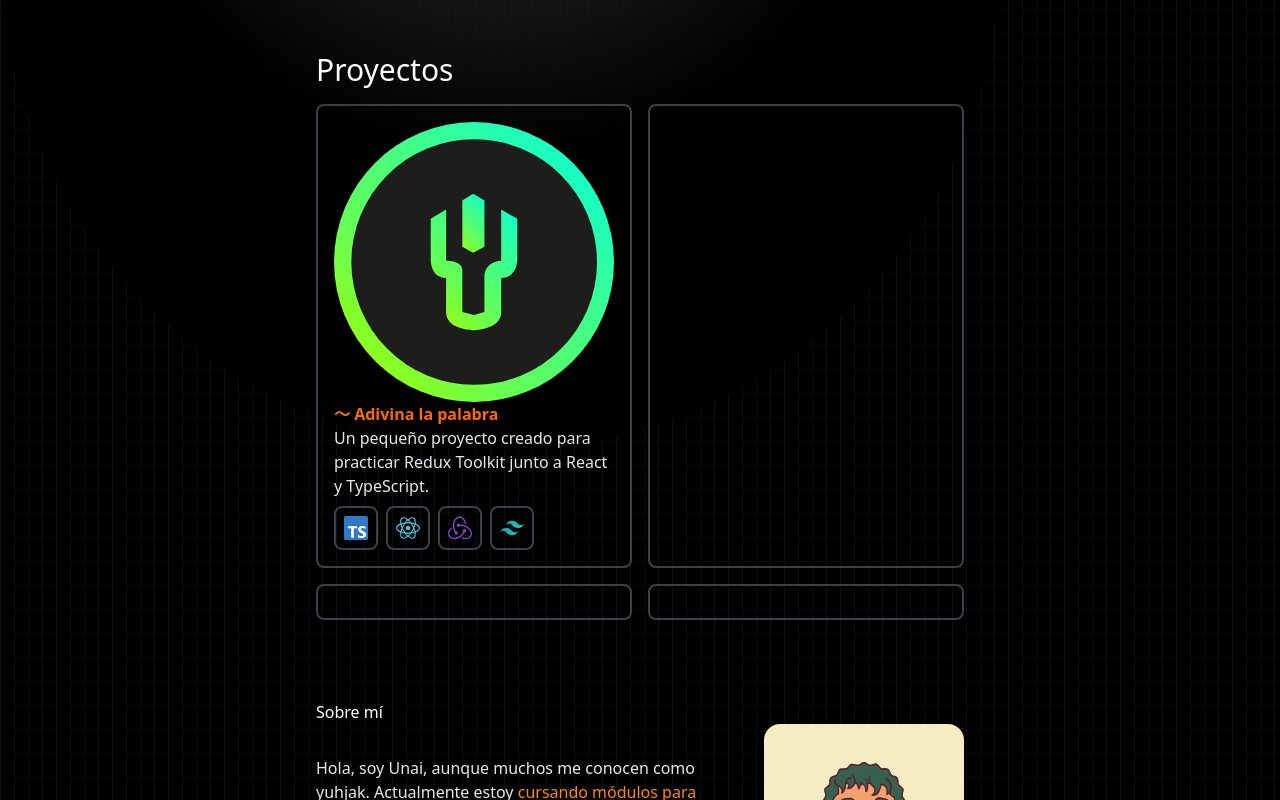
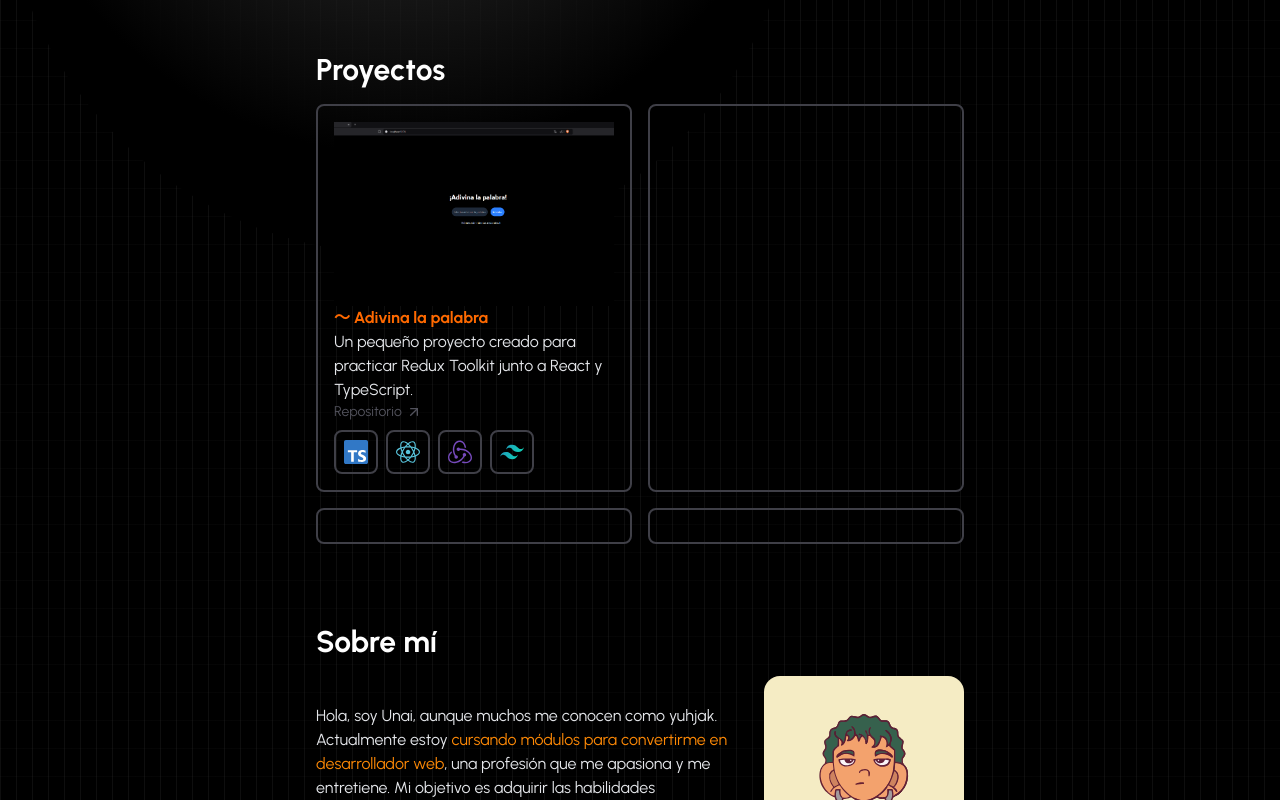
Before and after one commit to yuhjak25/yuhjak, a React (Vite) app: page / in a window 1280 px wide. Shown: the part 400-1200 px from the top of the page. Built offline with nearby package versions, Linux system fonts and the light colour scheme; what ldrs would draw is missing.

Commit message:
update styles and components; add Urbanist font, enhance header and section styles, and replace logo

```diff
--- a/index.html
+++ b/index.html
@@ -4,9 +4,11 @@
     <meta charset="UTF-8" />
     <link rel="icon" type="image/svg+xml" href="/vite.svg" />
     <meta name="viewport" content="width=device-width, initial-scale=1.0" />
+    <link rel="preconnect" href="https://fonts.googleapis.com" />
+    <link rel="preconnect" href="https://fonts.gstatic.com" crossorigin />
     <link
-      rel="stylesheet"
-      href="https://fonts.googleapis.com/css2?family=Varela+Round&display=swap" />
+      href="https://fonts.googleapis.com/css2?family=Geist:wght@100..900&family=Source+Code+Pro:ital,wght@0,200..900;1,200..900&family=Urbanist:ital,wght@0,100..900;1,100..900&display=swap"
+      rel="stylesheet" />
 
     <title>Vite + React + TS</title>
   </head>
--- a/src/App.tsx
+++ b/src/App.tsx
@@ -5,19 +5,18 @@ import SobreMi from './components/SobreMi'
 import FollowMe from './components/FollowMe'
 
 quantum.register()
-
 const App = () => {
   return (
     <>
-      <div className="relative h-full w-full bg-black">
+      <div className="relative h-full w-full bg-black overflow-hidden">
         <section className="mx-auto max-w-[696px] p-6 pb-12 relative z-10">
           <Header />
           <Proyectos />
           <SobreMi />
           <FollowMe />
         </section>
-        <div className="absolute bottom-0 left-0 right-0 top-0 bg-[linear-gradient(to_right,#4f4f4f2e_1px,transparent_1px),linear-gradient(to_bottom,#8080800a_1px,transparent_1px)] bg-[size:14px_24px]"></div>
-        <div className="absolute left-0 right-0 top-[-10%] h-[1000px] w-[1000px] rounded-full bg-[radial-gradient(circle_400px_at_50%_300px,#fbfbfb36,#000)]"></div>
+        <div className="absolute bottom-0 left-0 right-0 top-0 bg-[linear-gradient(to_right,#4f4f4f2e_1px,transparent_1px),linear-gradient(to_bottom,#8080800a_1px,transparent_1px)] bg-[size:14px_24px] sm:bg-[size:8px_14px] md:bg-[size:16px_28px]"></div>
+        <div className="absolute left-0 right-0 top-[-10%] h-[700px] w-[700px] rounded-full bg-[radial-gradient(circle_400px_at_50%_300px,#fbfbfb36,#000)] sm:h-[600px] sm:w-[600px] md:h-[800px] md:w-[800px]"></div>
       </div>
     </>
   )
--- a/src/components/FollowMe.tsx
+++ b/src/components/FollowMe.tsx
@@ -2,7 +2,7 @@ const FollowMe = () => {
   return (
     <div>
       <article className="pt-20 ">
-        <h3 className="text-zinc-700 flex items-center">Follow me</h3>
+        <h3 className="text-white flex items-center">Follow me</h3>
         <li className="text-orange-400 list-none flex items-center">
           <a
             href="https://discord.gg/Kt79Sf6CZp"
--- a/src/components/Header.tsx
+++ b/src/components/Header.tsx
@@ -3,7 +3,7 @@ const Header = () => {
     <div>
       <div className="flex items-center pb-4 pt-10">
         <h1 className="text-3xl text-orange-500 font-bold pr-2">Unai</h1>
-        <span className="text-1xl font-semibold text-zinc-500 hover:text-white transition-colors duration-300 ease-in-out">
+        <span className="text-1xl font-semibold text-zinc-600 hover:text-zinc-200 transition-colors duration-300 ease-in-out">
           ～ @yuhjak25
         </span>
       </div>
--- a/src/components/Proyectos.tsx
+++ b/src/components/Proyectos.tsx
@@ -1,10 +1,11 @@
-import adivinaLaPalabra from '../assets/Logo-yuhjak-round.svg'
+import adivinaLaPalabra from '../assets/Adivina.svg'
 
 const Proyectos = () => {
   return (
     <div>
       <article className="pt-20">
-        <h3 className="text-white text-3xl ">Proyectos</h3>
+        <h3 className="text-white text-3xl font-bold">Proyectos</h3>
+
         <div className="grid grid-cols-1 md:grid-cols-2 gap-4 pt-4">
           <article className="h-auto w-auto border-2 border-zinc-700 rounded-lg p-4">
             <div>
@@ -19,6 +20,26 @@ const Proyectos = () => {
               <p className="text-gray-200 pb-2">
                 Un pequeño proyecto creado para practicar Redux Toolkit junto a
                 React y TypeScript.
+                <a
+                  href="https://github.com/yuhjak25/adivina-la-palabra"
+                  target="_blank"
+                  className="flex items-center text-zinc-600 text-sm hover:underline hover:decoration-dotted hover:text-zinc-200 transition-colors duration-300 ease-in-out">
+                  Repositorio{' '}
+                  <svg
+                    xmlns="http://www.w3.org/2000/svg"
+                    width="16" // tamaño reducido del ícono
+                    height="16" // tamaño reducido del ícono
+                    viewBox="0 0 24 24"
+                    fill="none"
+                    stroke="currentColor"
+                    strokeWidth="2"
+                    strokeLinecap="round"
+                    strokeLinejoin="round"
+                    className="lucide lucide-arrow-up-right ml-1">
+                    <path d="M7 7h10v10" />
+                    <path d="M7 17 17 7" />
+                  </svg>
+                </a>
               </p>
 
               <div>
--- a/src/components/SobreMi.tsx
+++ b/src/components/SobreMi.tsx
@@ -4,9 +4,9 @@ const SobreMi = () => {
   return (
     <div>
       <section className="pt-20">
-        <h3 className="text-white">Sobre mí</h3>
-        <div className="flex items-center justify-center">
-          <p className="text-gray-200 pt-2 ">
+        <h3 className="text-white text-3xl font-bold">Sobre mí</h3>
+        <div className="flex items-center justify-center gap-4 pt-4 ">
+          <p className="text-gray-200 ">
             Hola, soy Unai, aunque muchos me conocen como yuhjak. Actualmente
             estoy{' '}
             <span className="text-orange-400">
--- a/src/index.css
+++ b/src/index.css
@@ -1,5 +1,6 @@
 @import 'tailwindcss';
 :root {
+  font-family: 'Urbanist', sans-serif;
   overflow: scroll;
   scrollbar-width: none;
 
```
Also changed, not shown: src/assets/Adivina.svg (added), src/assets/Logo-yuhjak-round.svg (deleted).
